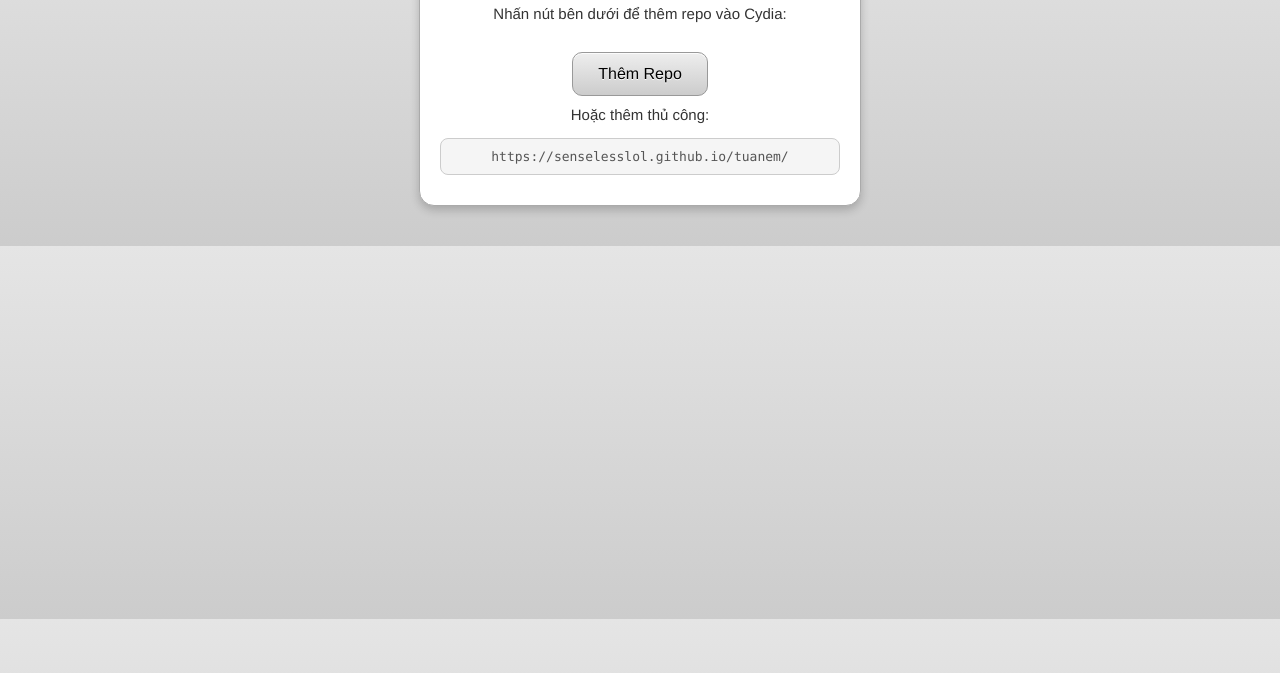
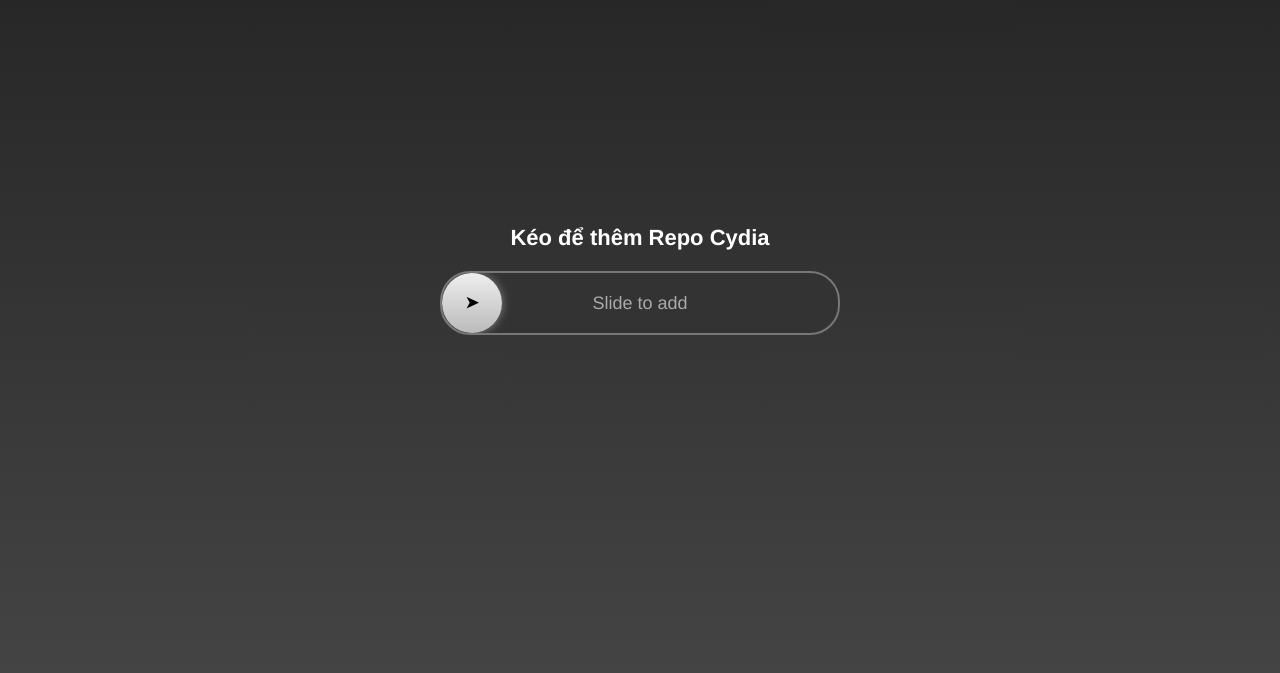
Before and after one commit to senselesslol/tuanem, a plain HTML site: page index.html in a window 1280 px wide. Shown: the part 127-800 px from the top of the page. Drawn offline with Linux system fonts and the light colour scheme.

Commit message:
Update index.html

```diff
--- a/index.html
+++ b/index.html
@@ -3,88 +3,123 @@
 <head>
   <meta charset="UTF-8" />
   <meta name="viewport" content="width=device-width, initial-scale=1.0" />
-  <title>Thêm Repo Cydia</title>
+  <title>Slide to Add Repo</title>
   <style>
     body {
       margin: 0;
       padding: 0;
-      font-family: "Helvetica Neue", "Lucida Grande", sans-serif;
-      background: linear-gradient(to bottom, #e5e5e5 0%, #cccccc 100%);
-      color: #333;
-      text-align: center;
-      padding: 40px 20px;
+      background: linear-gradient(to bottom, #222, #444);
+      font-family: "Helvetica Neue", Helvetica, Arial, sans-serif;
+      color: white;
+      display: flex;
+      justify-content: center;
+      align-items: center;
+      height: 100vh;
+      user-select: none;
     }
 
     .container {
-      background: #fff;
-      border: 1px solid #aaa;
-      border-radius: 15px;
-      padding: 30px 20px;
+      width: 90%;
       max-width: 400px;
-      margin: 0 auto;
-      box-shadow: 0 4px 10px rgba(0,0,0,0.2);
+      text-align: center;
     }
 
     h1 {
       font-size: 22px;
       margin-bottom: 20px;
-      color: #111;
-      text-shadow: 0 1px 0 #fff;
     }
 
-    p {
-      font-size: 15px;
-      margin: 10px 0;
+    .slider {
+      position: relative;
+      background: #333;
+      height: 60px;
+      border-radius: 30px;
+      overflow: hidden;
+      border: 2px solid #777;
     }
 
-    .button {
-      display: inline-block;
-      padding: 12px 25px;
-      margin-top: 20px;
-      background: linear-gradient(to bottom, #eeeeee 0%, #cccccc 100%);
-      border: 1px solid #999;
-      border-radius: 10px;
-      color: #000;
-      text-decoration: none;
-      font-size: 16px;
-      text-shadow: 0 1px 0 #fff;
-      box-shadow: inset 0 1px 0 rgba(255,255,255,0.8);
-      transition: background 0.3s;
+    .slider-track {
+      position: absolute;
+      top: 0;
+      left: 0;
+      height: 100%;
+      width: 100%;
+      display: flex;
+      align-items: center;
+      justify-content: center;
+      color: #aaa;
+      font-size: 18px;
+      pointer-events: none;
     }
 
-    .button:hover {
-      background: linear-gradient(to bottom, #dddddd 0%, #bbbbbb 100%);
+    .slider-handle {
+      position: absolute;
+      top: 0;
+      left: 0;
+      height: 100%;
+      width: 60px;
+      background: linear-gradient(to bottom, #eee, #bbb);
+      border-radius: 30px;
+      box-shadow: 0 0 10px rgba(255,255,255,0.4);
+      cursor: grab;
+      text-align: center;
+      line-height: 60px;
+      font-weight: bold;
+      color: #000;
+      z-index: 2;
+      transition: background 0.2s;
     }
 
-    code {
-      display: block;
-      margin-top: 15px;
-      background: #f5f5f5;
-      border: 1px solid #ccc;
-      padding: 10px;
-      border-radius: 8px;
-      font-family: Menlo, monospace;
-      color: #555;
-      font-size: 13px;
-    }
-
-    @media (max-width: 500px) {
-      .container {
-        padding: 20px 15px;
-      }
+    .slider-handle:active {
+      background: #ddd;
     }
   </style>
 </head>
 <body>
   <div class="container">
-    <h1>Thêm Repo Cydia</h1>
-    <p>Nhấn nút bên dưới để thêm repo vào Cydia:</p>
-    <a class="button"
-href="cydia://url/https://cydia.saurik.com/api/share#?source=https://senselesslol.github.io/tuanem/">
-      Thêm Repo
-    </a>
-    <p>Hoặc thêm thủ công:</p>
-    <code>https://senselesslol.github.io/tuanem/</code>
+    <h1>Kéo để thêm Repo Cydia</h1>
+    <div class="slider" id="slider">
+      <div class="slider-track">Slide to add</div>
+      <div class="slider-handle" id="handle">➤</div>
+    </div>
   </div>
+
+  <script>
+    const handle = document.getElementById("handle");
+    const slider = document.getElementById("slider");
+    let isDragging = false;
+
+    handle.addEventListener("mousedown", function (e) {
+      isDragging = true;
+      document.body.style.cursor = "grabbing";
+    });
+
+    window.addEventListener("mouseup", function () {
+      isDragging = false;
+      document.body.style.cursor = "default";
+
+      // Reset if not fully dragged
+      if (parseInt(handle.style.left || 0) < slider.offsetWidth -
+handle.offsetWidth - 10) {
+        handle.style.left = "0px";
+      }
+    });
+
+    window.addEventListener("mousemove", function (e) {
+      if (!isDragging) return;
+
+      const sliderRect = slider.getBoundingClientRect();
+      let x = e.clientX - sliderRect.left;
+      x = Math.max(0, Math.min(x, slider.offsetWidth -
+handle.offsetWidth));
+      handle.style.left = x + "px";
+
+      // If dragged fully, trigger action
+      if (x >= slider.offsetWidth - handle.offsetWidth - 5) {
+        window.location.href =
+"cydia://url/https://cydia.saurik.com/api/share#?source=https://tuanemss.github.io";
+      }
+    });
+  </script>
 </body>
 </html>
```
